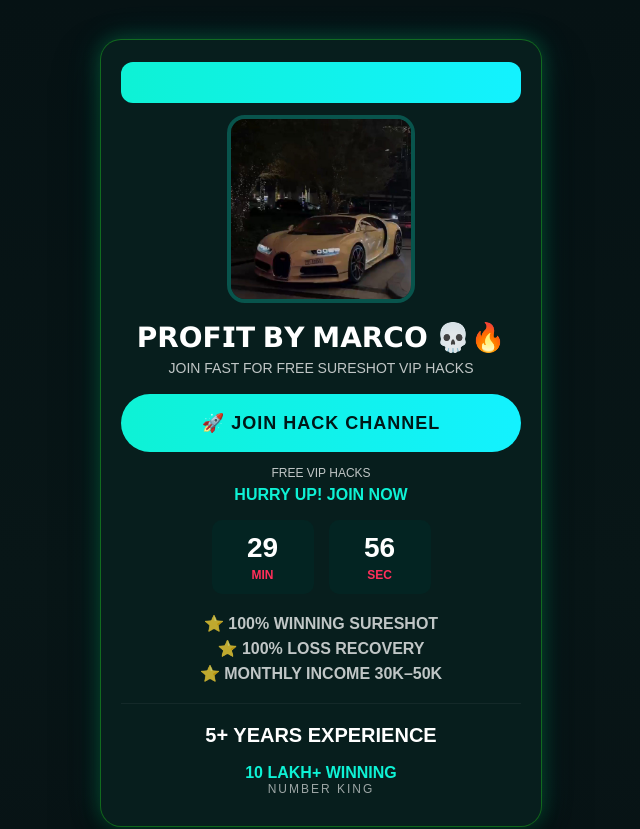
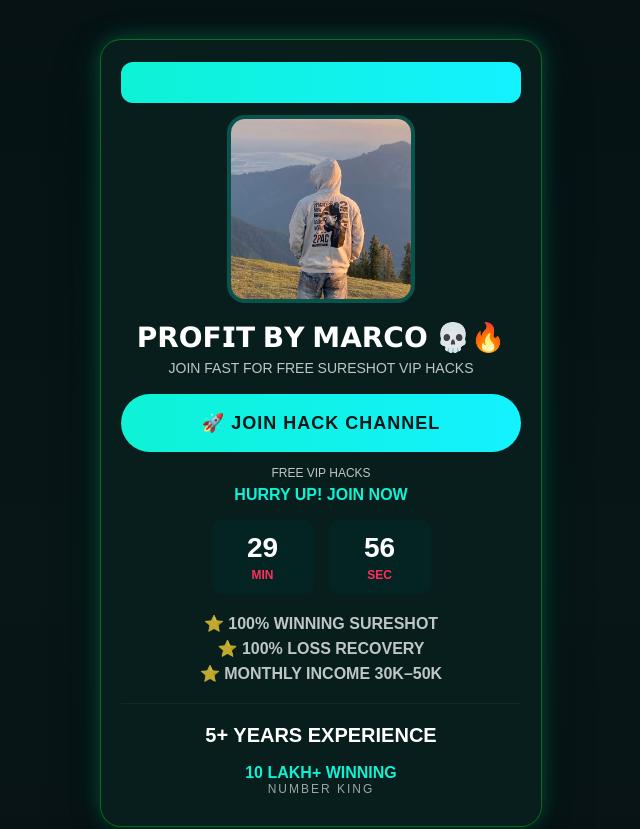
Before and after one commit to Vinitjaat12/MARCOBHAI, a plain HTML site: page index.html in a window 1280 px wide. Shown: the top 829 px of the page, without its empty margins (319-959 px from the left). Drawn offline with Linux system fonts and the light colour scheme.

Commit message:
Update index.html

```diff
--- a/index.html
+++ b/index.html
@@ -240,7 +240,7 @@ setInterval(()=>{
     </div>
 
     <div class="profile-box">
-      <img src="MILLIONARE.jpeg">
+      <img src="IMG_2269.JPG">
     </div>
 
     <h1>𝗣𝗥𝗢𝗙𝗜𝗧 𝗕𝗬 𝗠𝗔𝗥𝗖𝗢 💀🔥</h1>
```
